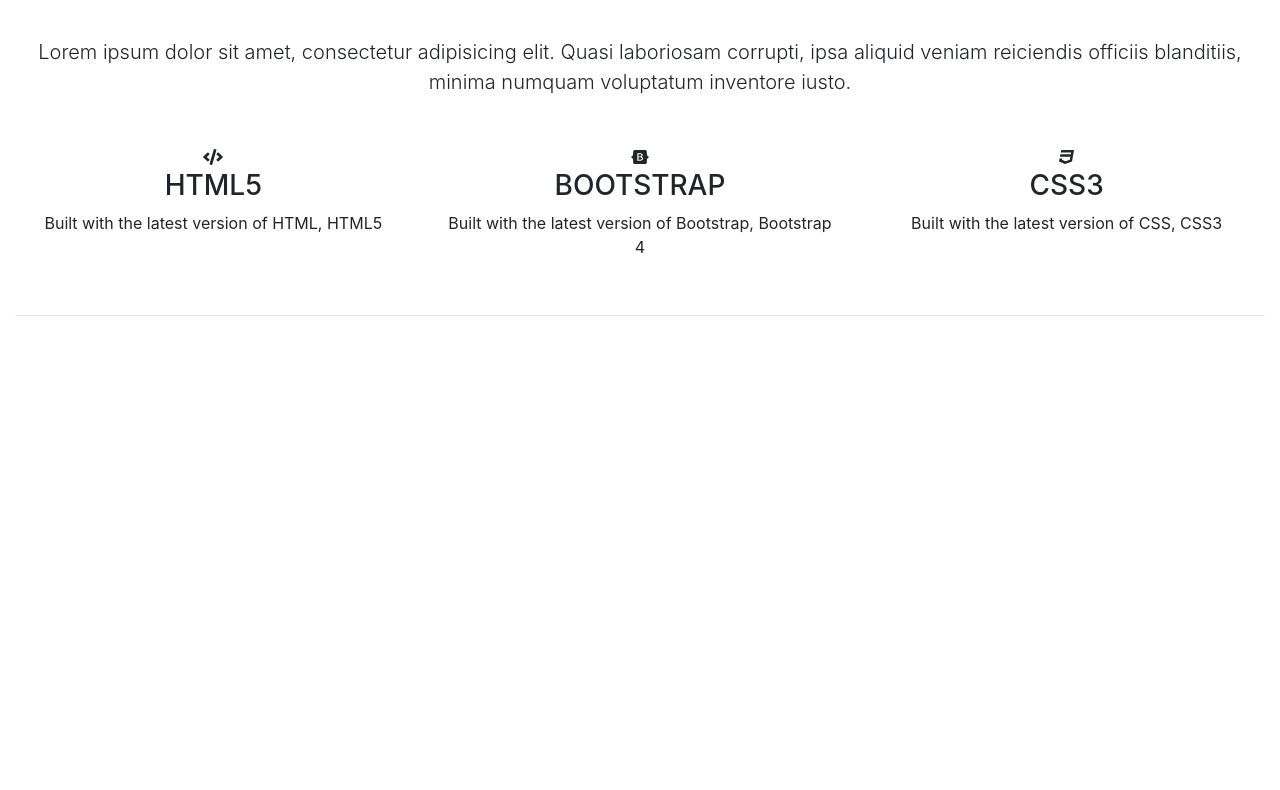
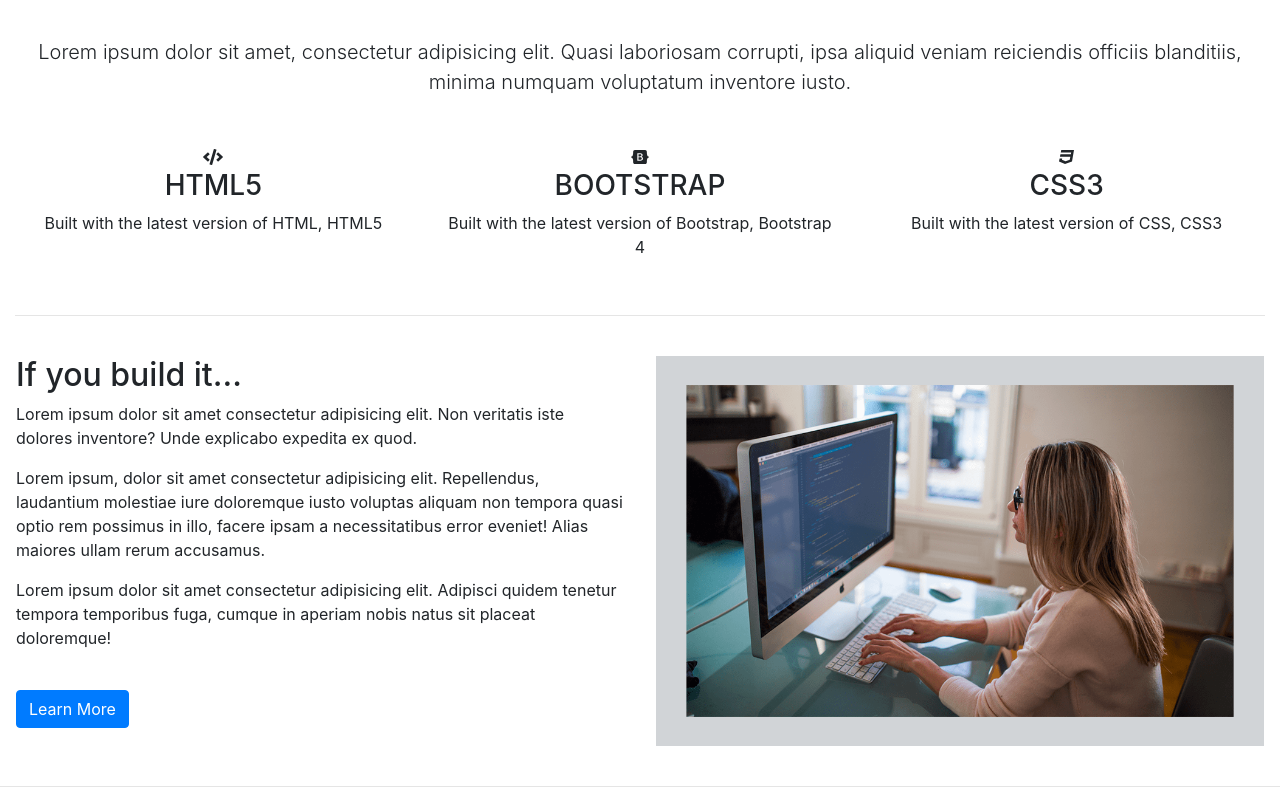
Before and after one commit to axtell5000/using-bootstrap, a plain HTML site: page index.html in a window 1280 px wide. Shown: the part 1044-1834 px from the top of the page. Before the commit the page ends 1384 px from the top, so only its background shows below. Drawn offline with nearby package versions, Linux system fonts and the light colour scheme.

Commit message:
added html for 2 column section

```diff
--- a/index.html
+++ b/index.html
@@ -125,6 +125,22 @@
     </div>
 
     <!--- Two Column Section -->
+    <div class="container-fluid padding">
+      <div class="row padding">
+        <div class="col-lg-6">
+          <h2>If you build it...</h2>
+          <p>Lorem ipsum dolor sit amet consectetur adipisicing elit. Non veritatis iste dolores inventore? Unde explicabo expedita ex quod.</p>
+          <p>Lorem ipsum, dolor sit amet consectetur adipisicing elit. Repellendus, laudantium molestiae iure doloremque iusto voluptas aliquam non tempora quasi optio rem possimus in illo, facere ipsam a necessitatibus error eveniet! Alias maiores ullam rerum accusamus.</p>
+          <p>Lorem ipsum dolor sit amet consectetur adipisicing elit. Adipisci quidem tenetur tempora temporibus fuga, cumque in aperiam nobis natus sit placeat doloremque!</p>
+          <br>
+          <a href="#" class="btn btn-primary" title="Learn More">Learn More</a>
+        </div>
+        <div class="col-lg-6">
+          <img src="./img/desk.png" alt="desk" class="img-fluid">
+        </div>
+      </div>
+    </div>
+    <hr class="my-4" />
 
     <!--- Fixed background -->
 
```
